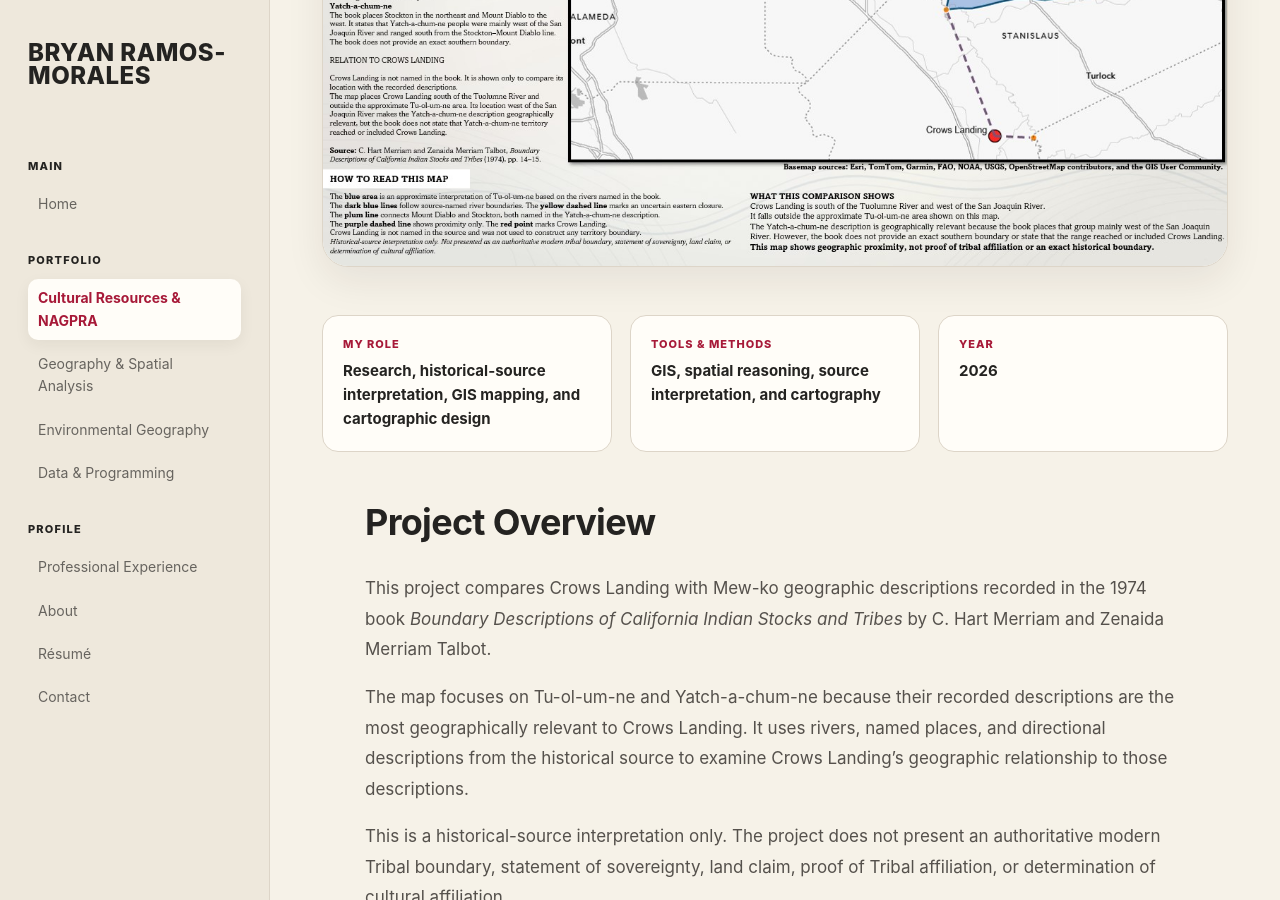
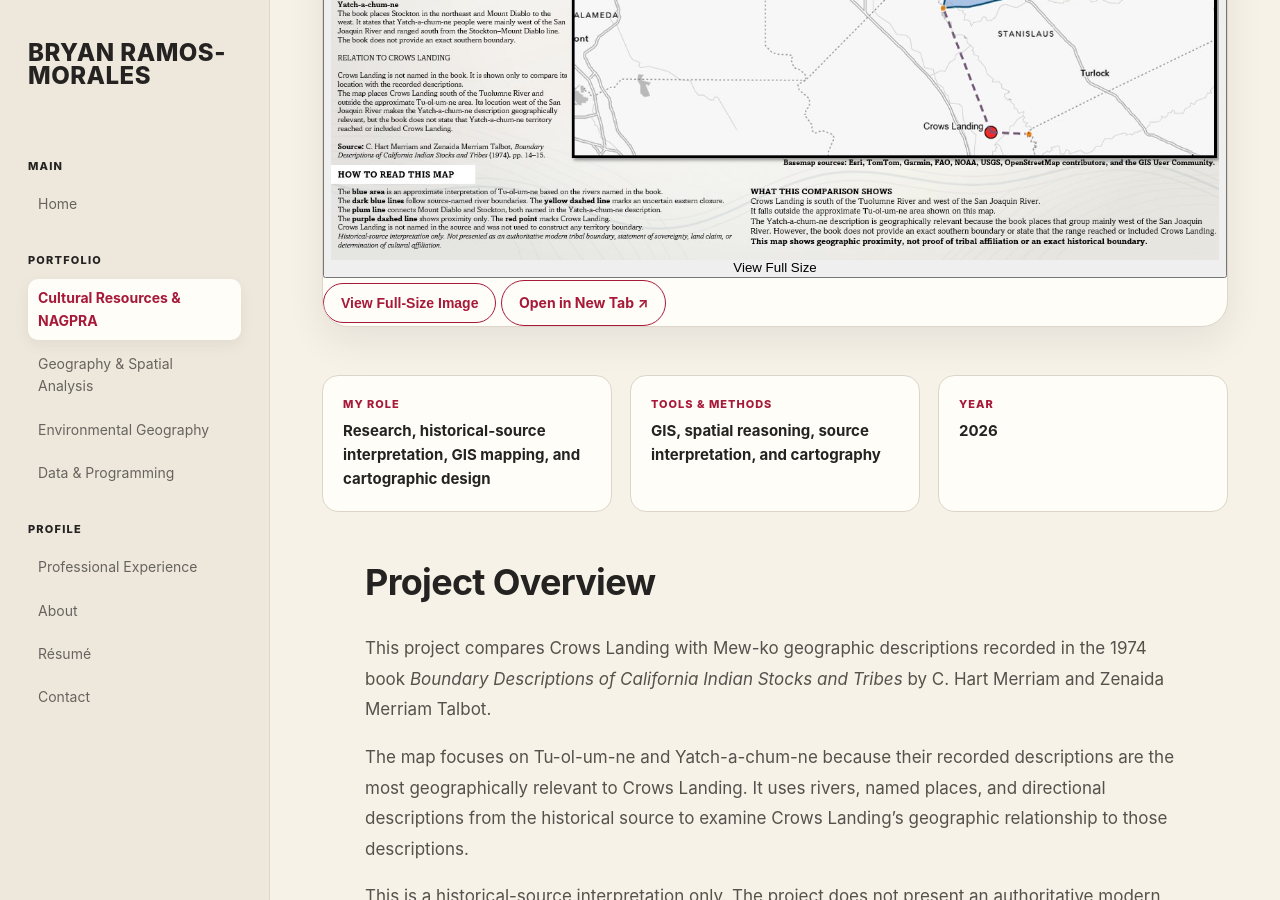
Before and after one commit to bramosmorales/bramosmorales.github.io, a Jekyll site: the page built from _projects/crows-landing-mew-ko.md, in a window 1280 px wide and 900 px high, scrolled down 620 px. Built offline with Jekyll 4.4.1, drawn with Linux system fonts in a browser that asks for light colours.

Commit message:
Add full-screen project image viewer

```diff
--- a/_layouts/project.html
+++ b/_layouts/project.html
@@ -2,7 +2,7 @@
 layout: default
 ---
 
-<article>
+<article class="project-page">
 
   <header class="page-header">
     <div class="eyebrow">
@@ -12,52 +12,156 @@
     <h1>{{ page.title }}</h1>
 
     {% if page.summary %}
-      <p class="lede">{{ page.summary }}</p>
+      <p class="lede">
+        {{ page.summary }}
+      </p>
     {% endif %}
   </header>
 
   {% if page.image %}
     <figure class="project-hero">
-      <img
-        src="{{ page.image | relative_url }}"
-        alt="{{ page.image_alt | default: page.title }}"
+
+      <button
+        class="project-image-button"
+        type="button"
+        aria-label="Open full-size image"
+        onclick="document.getElementById('project-image-dialog').showModal()"
       >
+        <img
+          src="{{ page.image | relative_url }}"
+          alt="{{ page.image_alt | default: page.title }}"
+        >
+
+        <span class="image-expand-label">
+          View Full Size
+        </span>
+      </button>
+
+      <figcaption class="project-hero-actions">
+        <button
+          class="button secondary"
+          type="button"
+          onclick="document.getElementById('project-image-dialog').showModal()"
+        >
+          View Full-Size Image
+        </button>
+
+        <a
+          class="button secondary"
+          href="{{ page.image | relative_url }}"
+          target="_blank"
+          rel="noopener noreferrer"
+        >
+          Open in New Tab ↗
+        </a>
+      </figcaption>
+
     </figure>
+
+    <dialog
+      class="image-dialog"
+      id="project-image-dialog"
+      aria-label="Full-size project image"
+    >
+      <div class="image-dialog-toolbar">
+
+        <span class="image-dialog-title">
+          {{ page.title }}
+        </span>
+
+        <button
+          class="image-dialog-close"
+          type="button"
+          aria-label="Close full-size image"
+          onclick="document.getElementById('project-image-dialog').close()"
+        >
+          ×
+        </button>
+
+      </div>
+
+      <div class="image-dialog-content">
+        <img
+          src="{{ page.image | relative_url }}"
+          alt="{{ page.image_alt | default: page.title }}"
+        >
+      </div>
+    </dialog>
   {% endif %}
 
-  <div class="project-details">
+  <section class="project-details">
 
     {% if page.role %}
       <div class="detail-card">
-        <div class="detail-label">My Role</div>
-        <div class="detail-value">{{ page.role }}</div>
+        <div class="detail-label">
+          My Role
+        </div>
+
+        <div class="detail-value">
+          {{ page.role }}
+        </div>
       </div>
     {% endif %}
 
     {% if page.tools %}
       <div class="detail-card">
-        <div class="detail-label">Tools &amp; Methods</div>
-        <div class="detail-value">{{ page.tools }}</div>
+        <div class="detail-label">
+          Tools &amp; Methods
+        </div>
+
+        <div class="detail-value">
+          {{ page.tools }}
+        </div>
       </div>
     {% endif %}
 
     {% if page.year %}
       <div class="detail-card">
-        <div class="detail-label">Year</div>
-        <div class="detail-value">{{ page.year }}</div>
+        <div class="detail-label">
+          Year
+        </div>
+
+        <div class="detail-value">
+          {{ page.year }}
+        </div>
       </div>
     {% endif %}
 
-  </div>
+  </section>
 
   <div class="case-study">
     {{ content }}
 
-    <section>
-      <a class="button secondary" href="{{ '/cultural-resources.html' | relative_url }}">
+    <section class="project-return">
+      <a
+        class="button secondary"
+        href="{{ '/cultural-resources.html' | relative_url }}"
+      >
         ← Back to Cultural Resources
       </a>
     </section>
   </div>
 
 </article>
+
+<script>
+  const projectImageDialog =
+    document.getElementById("project-image-dialog");
+
+  if (projectImageDialog) {
+    projectImageDialog.addEventListener("click", function (event) {
+      if (event.target === projectImageDialog) {
+        projectImageDialog.close();
+      }
+    });
+
+    document.addEventListener("keydown", function (event) {
+      if (
+        event.key === "Escape" &&
+        projectImageDialog.open
+      ) {
+        projectImageDialog.close();
+      }
+    });
+  }
+</script>
```
